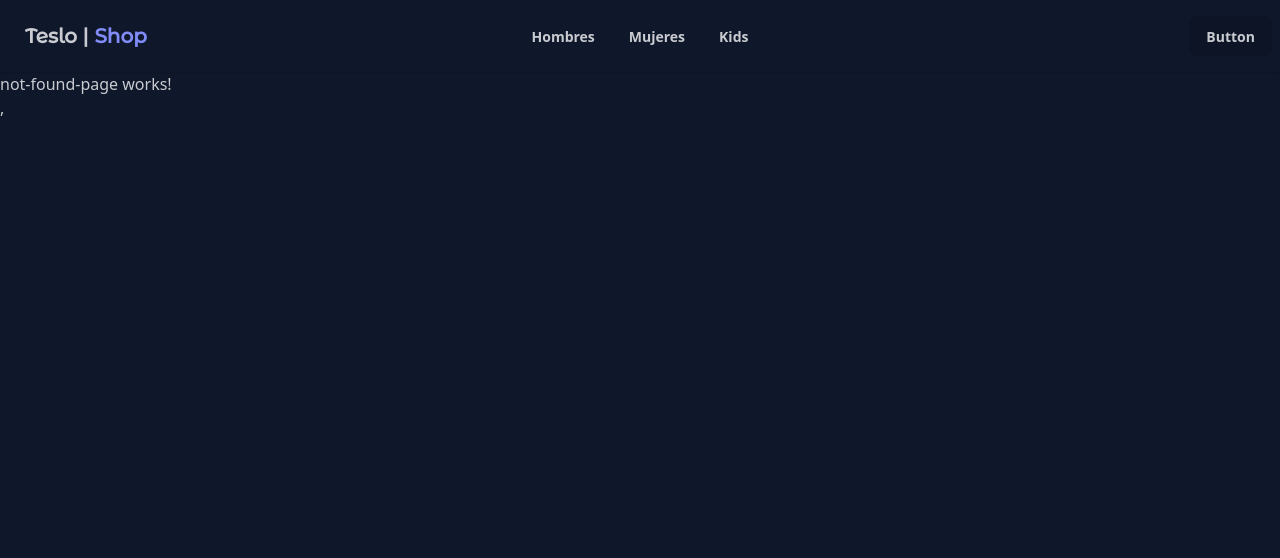
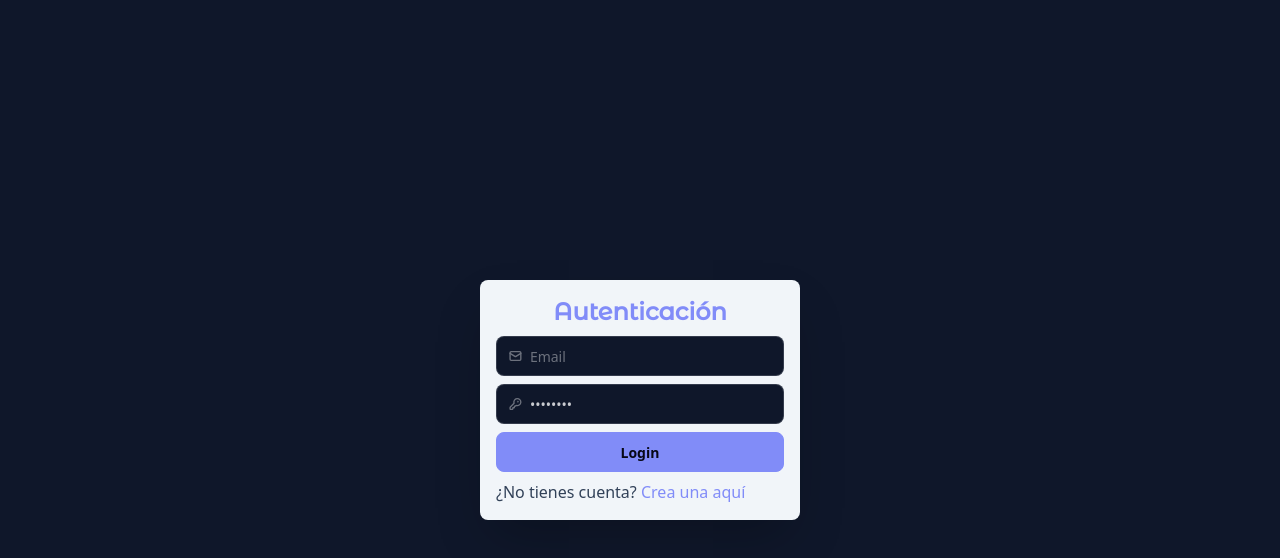
Before and after one commit to Gambster/teslo-shop, an Angular app: page /auth/login in a window 1280 px wide. Shown: the top 558 px of the page. Built offline with nearby package versions, Linux system fonts and the light colour scheme.

Commit message:
feat: implement authentication module with login and registration pages, including routing and layout components

```diff
--- a/src/app/app.routes.ts
+++ b/src/app/app.routes.ts
@@ -1,6 +1,11 @@
 import { Routes } from '@angular/router';
 
 export const routes: Routes = [
+  {
+    path: 'auth',
+    loadChildren: () => import('./auth/auth.routes'),
+    //TODO: Guards
+  },
   {
     path: '',
     loadChildren: () => import('./store-front/store-front.routes'),
--- /dev/null
+++ b/src/app/auth/auth.routes.ts
@@ -0,0 +1,27 @@
+import { Routes } from '@angular/router';
+import { AuthLayoutComponent } from './layout/auth-layout/auth-layout.component';
+import { LoginPageComponent } from './pages/login-page/login-page.component';
+import { RegisterPageComponent } from './pages/register-page/register-page.component';
+
+export const authRoutes: Routes = [
+  {
+    path: '',
+    component: AuthLayoutComponent,
+    children: [
+      {
+        path: 'login',
+        component: LoginPageComponent,
+      },
+      {
+        path: 'register',
+        component: RegisterPageComponent,
+      },
+      {
+        path: '**',
+        redirectTo: 'login',
+      },
+    ],
+  },
+];
+
+export default authRoutes;
--- /dev/null
+++ b/src/app/auth/layout/auth-layout/auth-layout.component.html
@@ -0,0 +1,10 @@
+<div class="flex items-center justify-center min-h-screen">
+  <div class="w-full max-w-xs bg-slate-100 shadow-2xl rounded-lg p-4">
+    <h1
+      class="text-2xl font-montserrat font-bold text-secondary text-center mb-2"
+    >
+      Autenticación
+    </h1>
+    <router-outlet />
+  </div>
+</div>
--- /dev/null
+++ b/src/app/auth/pages/login-page/login-page.component.html
@@ -0,0 +1,49 @@
+<form class="gap-2 flex flex-col">
+  <label class="input input-bordered flex items-center gap-2">
+    <svg
+      class="h-[1em] opacity-50"
+      xmlns="http://www.w3.org/2000/svg"
+      viewBox="0 0 24 24"
+    >
+      <g
+        stroke-linejoin="round"
+        stroke-linecap="round"
+        stroke-width="2.5"
+        fill="none"
+        stroke="currentColor"
+      >
+        <rect width="20" height="16" x="2" y="4" rx="2"></rect>
+        <path d="m22 7-8.97 5.7a1.94 1.94 0 0 1-2.06 0L2 7"></path>
+      </g>
+    </svg>
+    <input type="email" placeholder="Email" class="grow" />
+  </label>
+  <label class="input input-bordered flex items-center gap-2">
+    <svg
+      class="h-[1em] opacity-50"
+      xmlns="http://www.w3.org/2000/svg"
+      viewBox="0 0 24 24"
+    >
+      <g
+        stroke-linejoin="round"
+        stroke-linecap="round"
+        stroke-width="2.5"
+        fill="none"
+        stroke="currentColor"
+      >
+        <path
+          d="M2.586 17.414A2 2 0 0 0 2 18.828V21a1 1 0 0 0 1 1h3a1 1 0 0 0 1-1v-1a1 1 0 0 1 1-1h1a1 1 0 0 0 1-1v-1a1 1 0 0 1 1-1h.172a2 2 0 0 0 1.414-.586l.814-.814a6.5 6.5 0 1 0-4-4z"
+        ></path>
+        <circle cx="16.5" cy="7.5" r=".5" fill="currentColor"></circle>
+      </g>
+    </svg>
+    <input type="password" class="grow" value="password" />
+  </label>
+
+  <button type="submit" class="btn btn-secondary">Login</button>
+
+  <p class="text-slate-700">
+    ¿No tienes cuenta?
+    <a routerLink="/auth/register" class="text-secondary">Crea una aquí</a>
+  </p>
+</form>
--- /dev/null
+++ b/src/app/auth/pages/register-page/register-page.component.html
@@ -0,0 +1 @@
+<p>register-page works!</p>,
```
Also changed, not shown: src/app/auth/layout/auth-layout/auth-layout.component.ts (added, +9 -0 lines), src/app/auth/pages/login-page/login-page.component.ts (added, +9 -0 lines), src/app/auth/pages/register-page/register-page.component.ts (added, +8 -0 lines).
